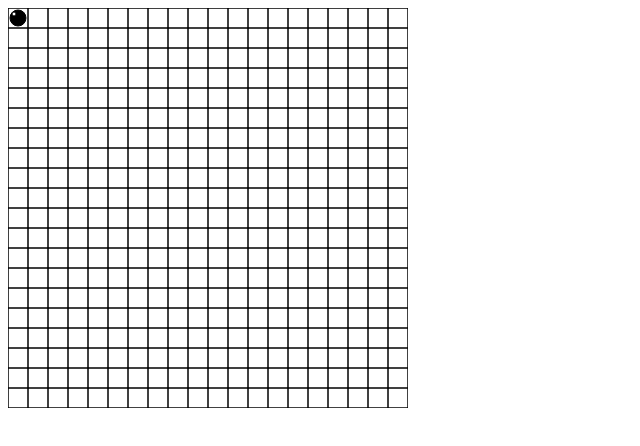
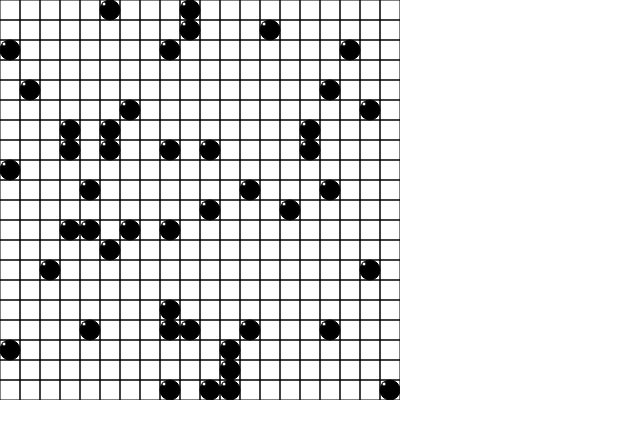
Before and after one commit to maryrosecook/minesweeper, a plain HTML site: page index.html in a window 1280 px wide. Shown: the whole page, without its empty margins (0-640 px from the left). Drawn offline with Linux system fonts and the light colour scheme.

Commit message:
can click on mines and it says boom

```diff
--- a/game.js
+++ b/game.js
@@ -7,49 +7,54 @@ function createBoard(cellsAcross, cellsDown) {
 };
 
 function draw(screen, board) {
-  drawFrame(screen);
   drawCells(screen, board);
-  drawMine(screen);
 };
 
-function drawFrame(screen) {
-  var screenSize = {
-    x: screen.canvas.width,
-    y: screen.canvas.height
+function cellDimensions(canvas, board) {
+  return {
+    w: canvas.width / board.cellsAcross,
+    h: canvas.height / board.cellsDown
   };
+};
 
-  screen.strokeRect(0, 0, screenSize.x, screenSize.y);
+function cellPosition(canvas, board, cell) {
+  var d = cellDimensions(canvas, board);
+  d.x = cell.refX * d.w;
+  d.y = cell.refY * d.h;
+  return d;
 };
 
 function drawCells(screen, board) {
-  var w = screen.canvas.width / board.cellsAcross;
-  var h = screen.canvas.height / board.cellsDown;
   boardToCells(board).forEach(function(cell) {
-    var x = cell.refX;
-    var y = cell.refY;
-    screen.strokeRect(x * w, y * h, w, h);
+    drawCell(screen, board, cell);
   });
 };
 
-function drawMine(screen) {
+function drawCell(screen, board, cell) {
+  var p = cellPosition(screen.canvas, board, cell);
+  screen.strokeRect(p.x, p.y, p.w, p.h);
+  if (cell.contents === "m") {
+    drawMine(screen, p);
+  }
+};
+
+function eventCoordinates(e) {
+  return { x: e.pageX, y: e.pageY };
+};
+
+function drawMine(screen, d) {
   var blackColor = 'rgba(0, 0, 0, 1)';
   var color2 = 'rgba(0, 0, 0, 1)';
   var color3 = 'rgba(255, 255, 255, 1)';
 
-  var x = 2;
-  var y = 2;
-  var w = 16;
-  var h = 16;
-
-
-  oval(screen, x, y, w, h);
+  oval(screen, d.x, d.y, d.w, d.h);
   screen.fillStyle = color2;
   screen.fill();
   screen.strokeStyle = blackColor;
   screen.lineWidth = 1;
   screen.stroke();
 
-  oval(screen, x + 2, y + 2, 4, 4);
+  oval(screen, d.x + 2, d.y + 2, 4, 4);
   screen.fillStyle = color3;
   screen.fill();
   screen.strokeStyle = blackColor;
@@ -75,7 +80,7 @@ function boardToCells(board) {
   return boardSizeToCellGridReferences(board.cellsAcross, board.cellsDown)
     .map(function(c) {
       if (cellKey(c) in board.mines) {
-        c.contents = "b";
+        c.contents = "m";
       } else {
         c.contents = " ";
       }
@@ -110,9 +115,56 @@ function log(obj) {
   console.log(JSON.stringify(obj));
 };
 
+function neighborReferences(board, cellReference) {
+  function inBounds(r) {
+    return r.refX >= 0 && r.refX < board.cellsAcross &&
+      r.refY >= 0 && r.refY < board.cellsDown;
+  };
+
+  function same(r1, r2) {
+    return r1.refX === r2.refX &&
+      r1.refY === r2.refY;
+  };
+
+  var neighbors = [];
+  for (var y = -1; y < 2; y++) {
+    for (var x = -1; x < 2; x++) {
+      var neighborReference = {
+        refX: cellReference.refX + x,
+        refY: cellReference.refY + y
+      };
+
+      if (inBounds(neighborReference) &&
+          !same(neighborReference, cellReference)) {
+        neighbors.push(neighborReference);
+      }
+    }
+  }
+
+  return neighbors;
+};
+
+function emitCellClickedEvent(cellReference, board) {
+  log(neighborReferences(board, cellReference));
+  if (cellKey(cellReference) in board.mines) {
+    console.log("boom")
+  }
+};
+
+function setupEvents(canvas, board) {
+  var d = cellDimensions(canvas, board);
+  canvas.addEventListener("mouseup", function(e) {
+    var c = eventCoordinates(e);
+    var refX = ~~(c.x / d.w);
+    var refY = ~~(c.y / d.h);
+    emitCellClickedEvent({ refX: refX, refY: refY }, board);
+  });
+};
+
 var MINE_CHANCE = 0.1;
 window.addEventListener("load", function() {
   var screen = document.getElementById("screen").getContext("2d");
   var board = createBoard(20, 20);
+  setupEvents(screen.canvas, board);
   draw(screen, board);
 });
--- a/index.html
+++ b/index.html
@@ -1,2 +1,5 @@
 <script src="game.js"></script>
-<canvas id="screen" width="400" height="400"></canvas>
+
+<body style="padding: 0; margin: 0;">
+  <canvas id="screen" width="400" height="400"></canvas>
+</body>
```
